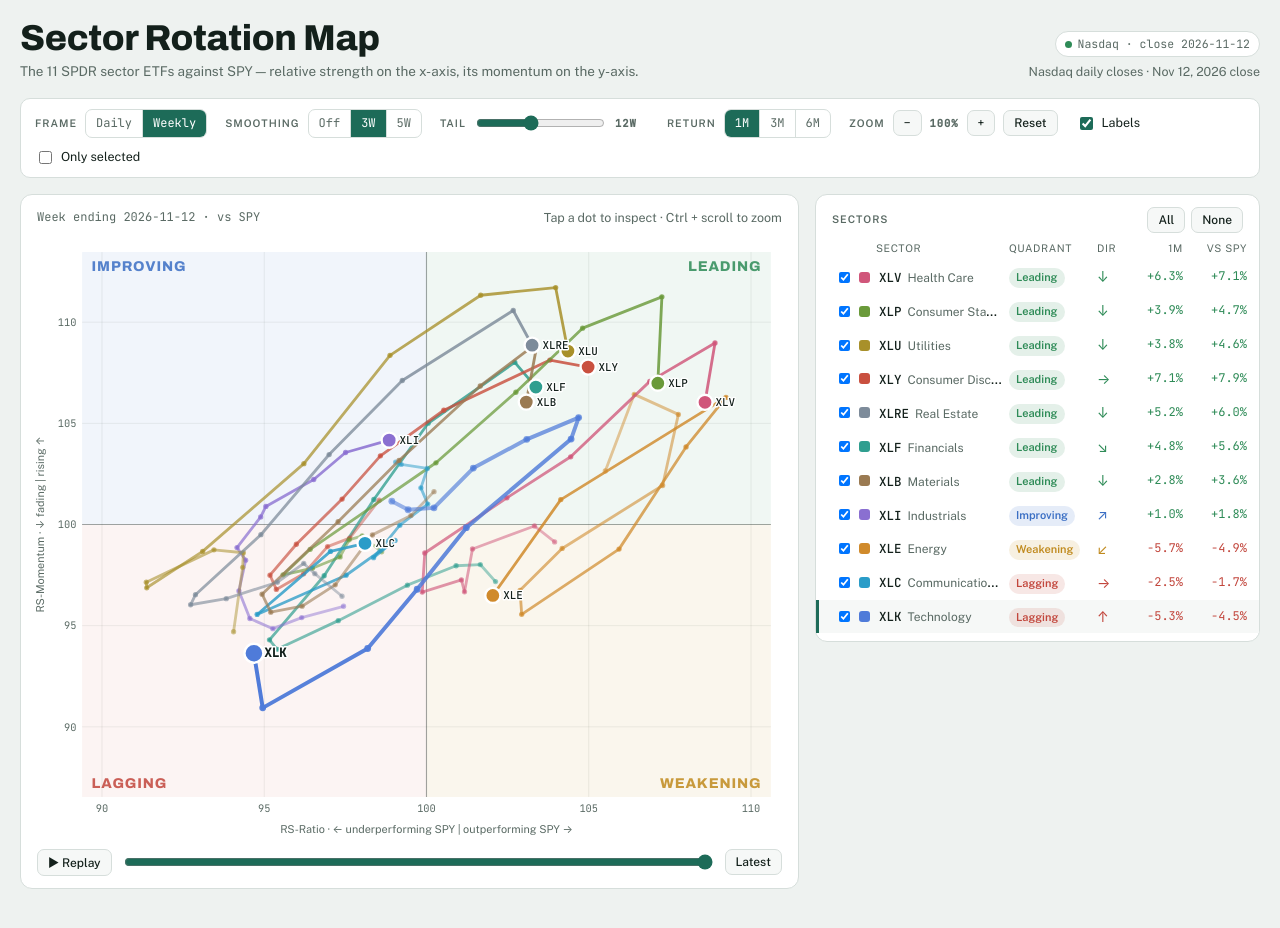
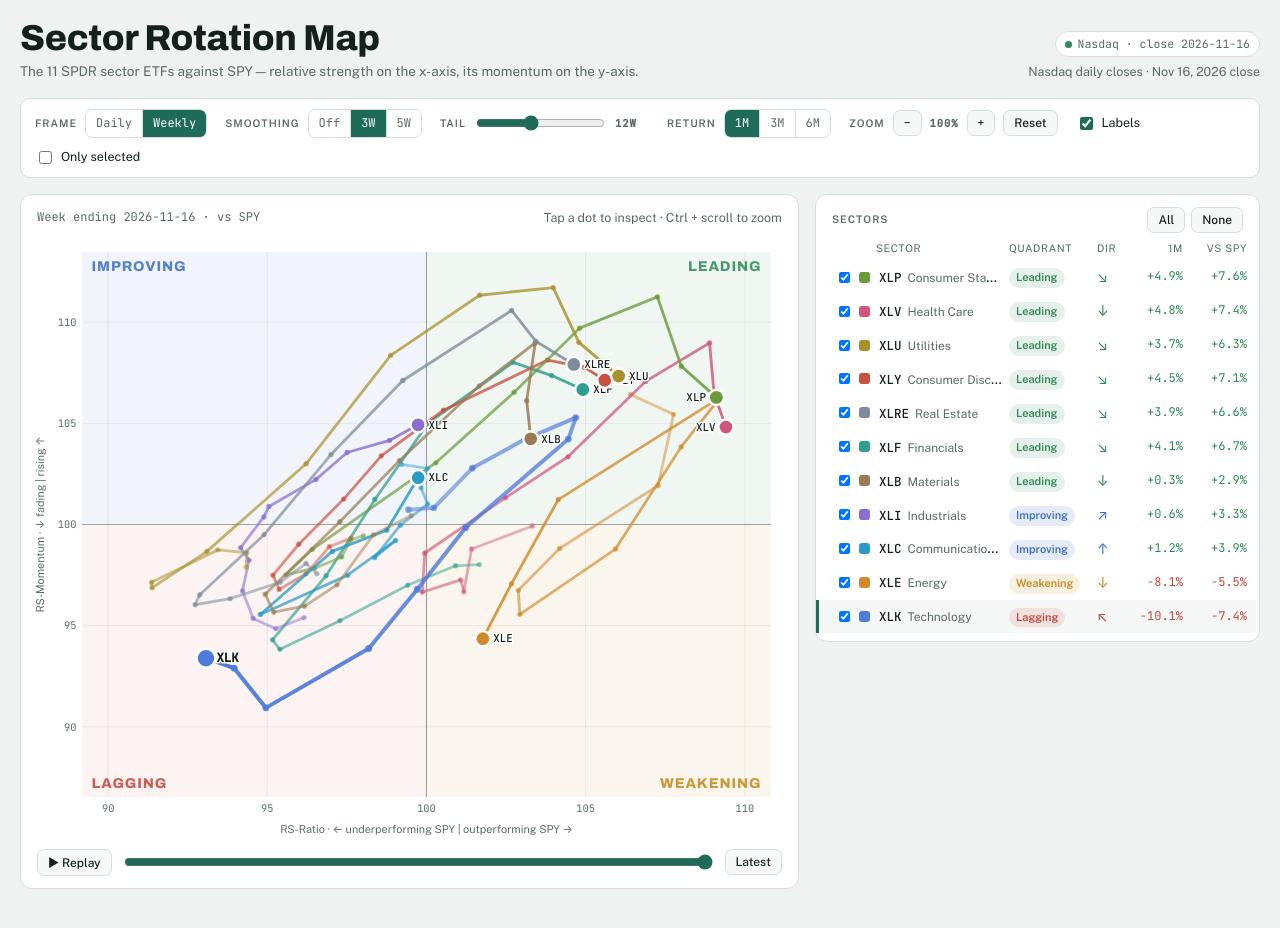
Before and after one commit to DannyWang787/sector-rotation-map, a plain HTML site: page index.html in a window 1280 px wide. Drawn offline with nearby package versions, Linux system fonts and the light colour scheme.

Commit message:
Update prices 2026-11-17

```diff
--- a/index.html
+++ b/index.html
@@ -170,8 +170,7 @@ const DAY=864e5;
 const $=id=>document.getElementById(id);
 const store={get(k){try{return JSON.parse(localStorage.getItem(k))}catch(e){return null}},set(k,v){try{localStorage.setItem(k,JSON.stringify(v));return true}catch(e){return false}},del(k){try{localStorage.removeItem(k)}catch(e){}}};
 
-const SNAPSHOT={asof:"2026-11-12",fetched:"2026-11-14",csv:`Date,SPY,XLK,XLF,XLI,XLE,XLV,XLY,XLP,XLC,XLB,XLU,XLRE
-2025-10-10,653.02,139.19,52.16,149.90,42.61,142.11,114.38,78.10,112.80,43.42,45.10,40.68
+const SNAPSHOT={asof:"2026-11-16",fetched:"2026-11-17",csv:`Date,SPY,XLK,XLF,XLI,XLE,XLV,XLY,XLP,XLC,XLB,XLU,XLRE
 2025-10-13,663.04,142.59,52.66,151.46,43.19,141.95,116.93,77.84,113.84,44.12,45.45,40.91
 2025-10-14,662.23,140.75,53.24,153.24,43.19,142.34,117.17,79.09,114.59,44.55,45.85,41.30
 2025-10-15,665.17,142.15,53.24,152.60,43.16,142.56,117.34,79.23,115.40,44.35,46.45,41.90
@@ -445,7 +444,9 @@ const SNAPSHOT={asof:"2026-11-12",fetched:"2026-11-14",csv:`Date,SPY,XLK,XLF,XLI
 2026-11-09,752.69,170.88,57.99,168.89,61.94,188.33,121.01,90.89,107.36,52.94,43.79,44.64
 2026-11-10,749.92,168.91,58.29,168.73,62.21,188.88,121.05,91.03,107.76,52.85,43.73,44.58
 2026-11-11,759.81,174.36,58.63,170.97,63.37,188.95,120.99,91.45,108.60,53.02,43.82,44.59
-2026-11-12,757.12,173.77,58.21,169.44,64.33,187.83,120.46,91.06,107.56,52.34,43.81,44.36`};
+2026-11-12,757.12,173.77,58.21,169.44,64.33,187.83,120.46,91.06,107.56,52.34,43.81,44.36
+2026-11-13,754.37,170.28,58.68,168.78,64.96,188.85,119.98,92.35,108.69,52.23,44.04,44.37
+2026-11-16,739.95,164.76,58.18,165.66,63.69,187.88,118.15,92.60,106.82,51.47,44.12,44.25`};
 /* ---------- sample data (deterministic, clearly synthetic) ---------- */
 function mulberry(a){return function(){a|=0;a=a+0x6D2B79F5|0;let t=Math.imul(a^a>>>15,1|a);t=t+Math.imul(t^t>>>7,61|t)^t;return((t^t>>>14)>>>0)/4294967296}}
 function gauss(r){let u=0,v=0;while(!u)u=r();while(!v)v=r();return Math.sqrt(-2*Math.log(u))*Math.cos(2*Math.PI*v)}
```
